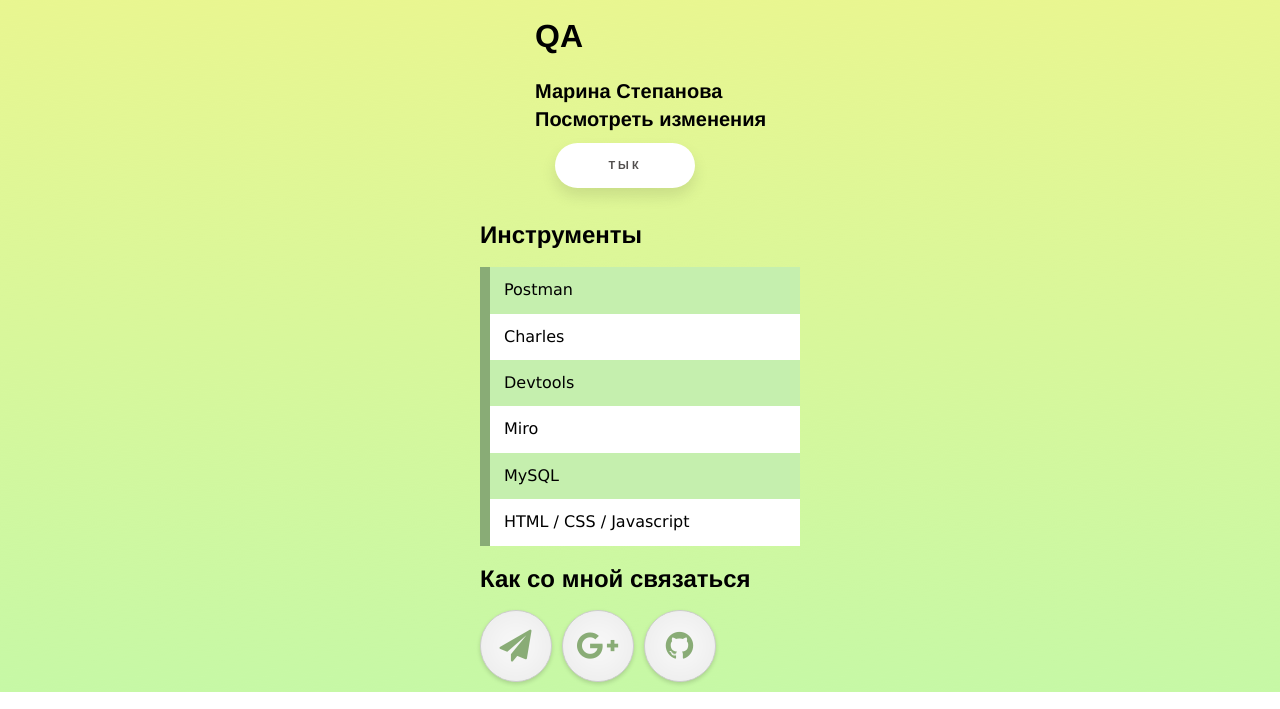
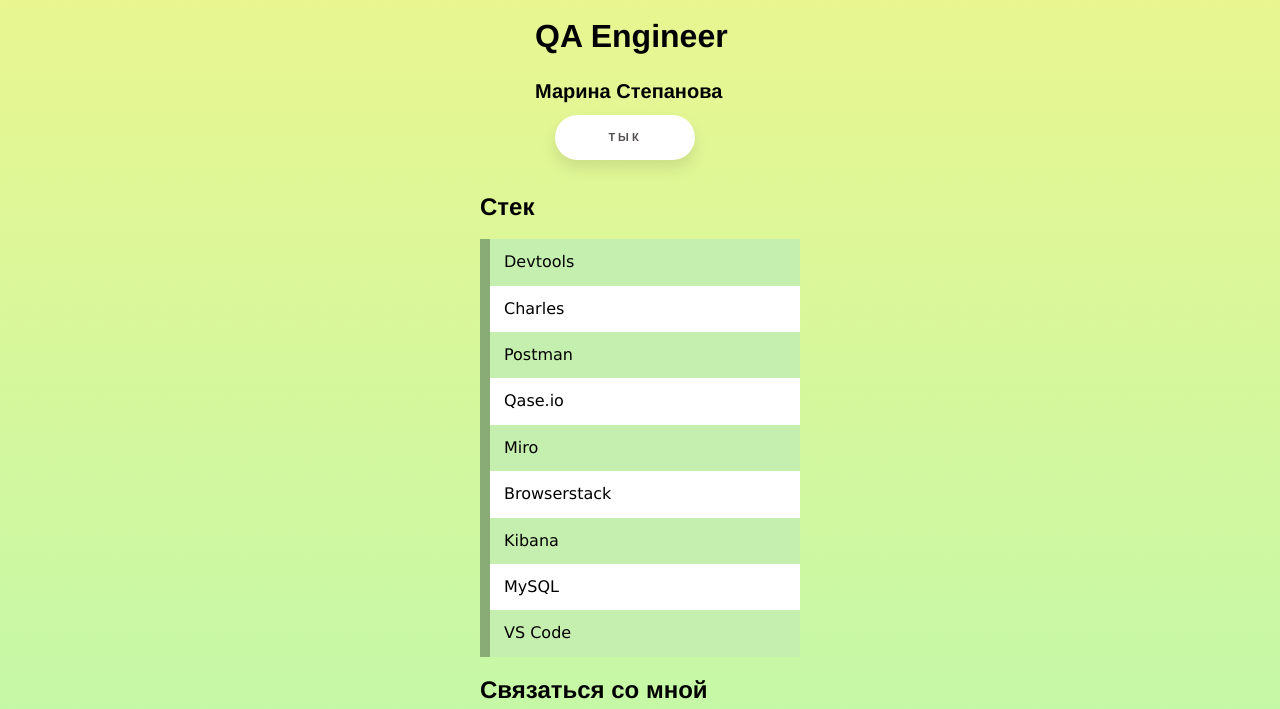
Before and after one commit to MarinaStepanova-QA/CV, a plain HTML site: page index.html in a window 1280 px wide. Shown: the part 333-1042 px from the top of the page. Drawn offline with Linux system fonts and the light colour scheme.

Commit message:
Update index.html

```diff
--- a/index.html
+++ b/index.html
@@ -12,26 +12,28 @@
   <!-- <body> -->
     <header class="header">
       <img src="./ava.png" alt="avatar" class="header__avatar" />
-      <h1 class="header__title">QA</h1>
+      <h1 class="header__title">QA Engineer</h1>
       <h3 class="header__subtitle">Марина Степанова</h3>
-      <h3 class="header__subtitle">Посмотреть изменения</h3>
       <div class="popup floating-button"  id = "kredo">Тык
-        <span class="popuptext" id="myPopup">Проверка на включённость 😇</span>
+        <span class="popuptext" id="myPopup">Просто кнопка включения улыбки🙂</span>
       </div>
     </header>
     <body>
     <main>
       <!-- <section class="links"> -->
-        <h2 class="links__header">Инструменты</h2>
+        <h2 class="links__header">Стек</h2>
         <ul class="zebra">
+          <li>Devtools</li>
+          <li>Charles</li>
           <li>Postman</li>
-          <li>Charles</li>
-          <li>Devtools</li>
+          <li>Qase.io</li>
           <li>Miro</li>
+          <li>Browserstack</li>
+          <li>Kibana</li>
           <li>MySQL</li>
-          <li>HTML / CSS / Javascript</li>
+          <li>VS Code</li>
         </ul>
-        <h2 class="links__header">Как со мной связаться</h2>
+        <h2 class="links__header">Связаться со мной</h2>
           <div class="social telegram">
             <a href="https://t.me/moraliss" target="_blank"><i class="fa fa-paper-plane fa-2x"></i></a>
         </div>
@@ -39,7 +41,7 @@
           <a href="mailto:moraliss.c@gmail.com" target="_blank"><i class="fa fa-google-plus fa-2x"></i></a>
       </div>
       <div class="social github">
-        <a href="#" target="_blank"><i class="fa fa-github fa-2x"></i></a>
+        <a href="https://github.com/marinastepanova-qa" target="_blank"><i class="fa fa-github fa-2x"></i></a>
     </div>
           </li>
         </ul>
```
